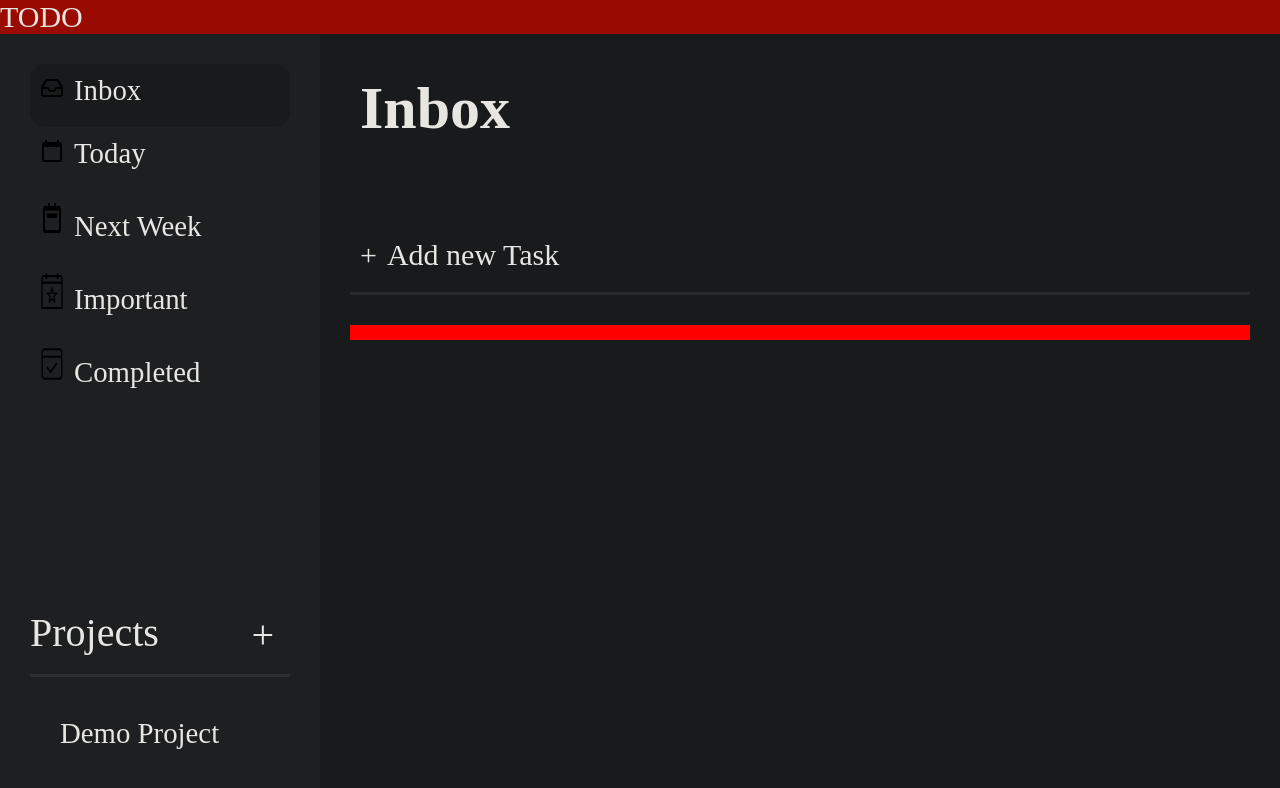
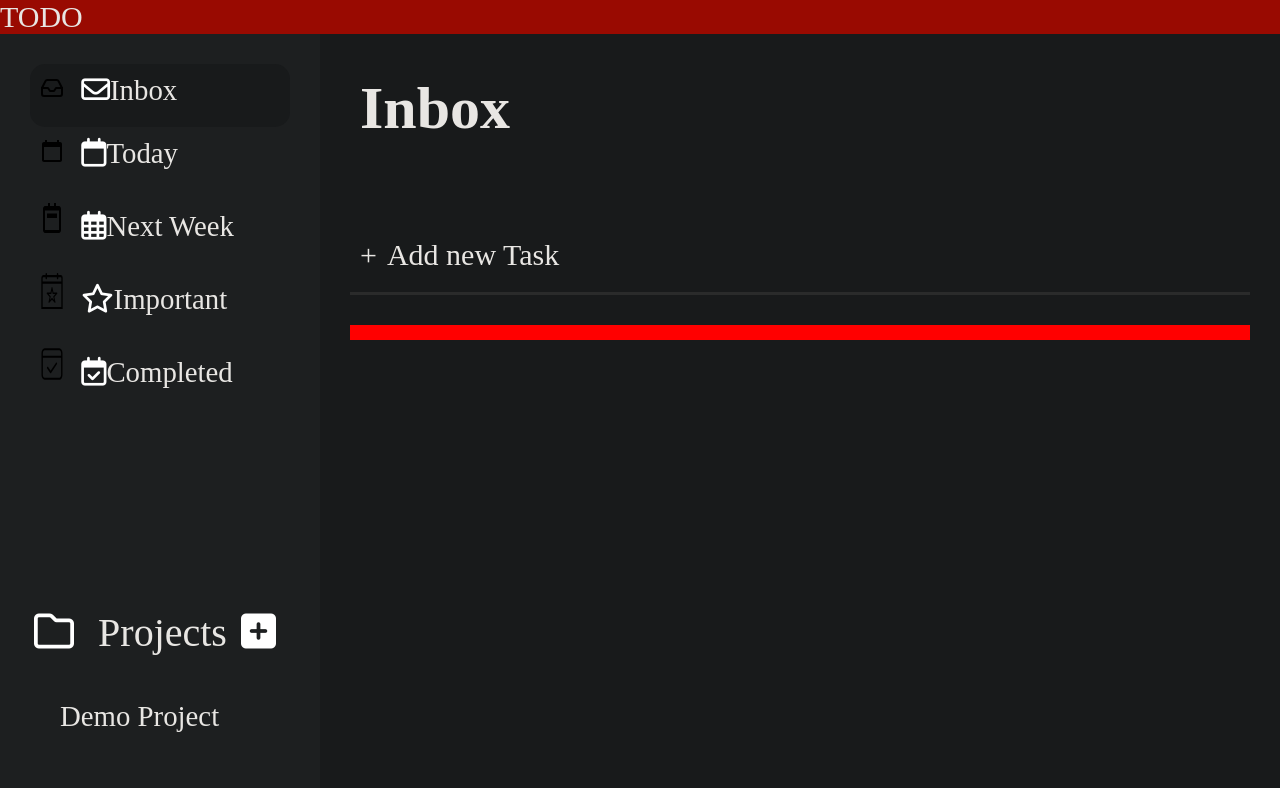
Before and after one commit to Xyves/TODO-List, a website built with webpack: page dist/index.html in a window 1280 px wide. Built offline with nearby package versions, Linux system fonts and the light colour scheme.

Commit message:
Replace svg icons with Awesome Font icons

```diff
--- a/dist/index.html
+++ b/dist/index.html
@@ -4,6 +4,10 @@
     <meta charset="utf-8" />
     <title>Webpack App</title>
     <link rel="stylesheet" href="output.css" />
+    <script
+      src="https://kit.fontawesome.com/33d401369d.js"
+      crossorigin="anonymous"
+    ></script>
     <script defer="defer" src="bundle.js"></script>
   </head>
   <body>
@@ -15,18 +19,37 @@
     <div id="container">
       <div class="sidebar sidebar-show">
         <ul class="sidebar-menu">
-          <li id="menuInbox" class="menuEl"><a>Inbox</a></li>
-          <li id="menuToday" class="menuEl"><a>Today</a></li>
-          <li id="menuWeek" class="menuEl"><a>Next Week</a></li>
-          <li id="menuImportant" class="menuEl"><a>Important</a></li>
-          <li id="menuCompleted" class="menuEl"><a>Completed</a></li>
+          <li id="menuInbox" class="menuEl">
+            <i class="fa-regular fa-envelope" style="color: #ffffff"></i
+            ><a>Inbox</a>
+          </li>
+          <li id="menuToday" class="menuEl">
+            <i class="fa-regular fa-calendar" style="color: #ffffff"></i
+            ><a>Today</a>
+          </li>
+          <li id="menuWeek" class="menuEl">
+            <i class="fa-regular fa-calendar-days" style="color: #ffffff"></i
+            ><a>Next Week</a>
+          </li>
+          <li id="menuImportant" class="menuEl">
+            <i class="fa-regular fa-star" style="color: #ffffff"></i
+            ><a>Important</a>
+          </li>
+          <li id="menuCompleted" class="menuEl">
+            <i class="fa-regular fa-calendar-check" style="color: #ffffff"></i
+            ><a>Completed</a>
+          </li>
         </ul>
         <ul class="sidebar-project">
           <header class="sidebar-header">
+            <i class="fa-regular fa-folder" style="color: #ffffff"></i>
             <p>Projects</p>
-            <i class="add-project-modal">+</i>
+            <i
+              class="add-project-modal fa-solid fa-square-plus"
+              style="color: #ffffff"
+            ></i>
           </header>
-          <div class="sidebar-line"></div>
+
           <div class="created-projects" data-lists>
             <div class="project demoProject">
               <li class="menuEl"><a>Demo Project</a></li>
@@ -45,10 +68,17 @@
       </div>
       <div class="content"></div>
       <template id="TodoTaskTemplate">
+        <i class="projectPriority fa-regular fa-circle icon"> </i>
         <p class="toDoTaskName"></p>
         <p class="toDoTaskDate"></p>
-        <i class="toDoTaskEdit"></i>
-        <i class="toDoTaskRemove"></i>
+        <i
+          class="taskEdit fa-regular fa-pen-to-square"
+          style="color: #ffffff"
+        ></i>
+        <i
+          class="taskRemove fa-regular fa-trash-can"
+          style="color: #fafafa"
+        ></i>
       </template>
       <div class="modal-box none">
         <h2>New Task</h2>
```
